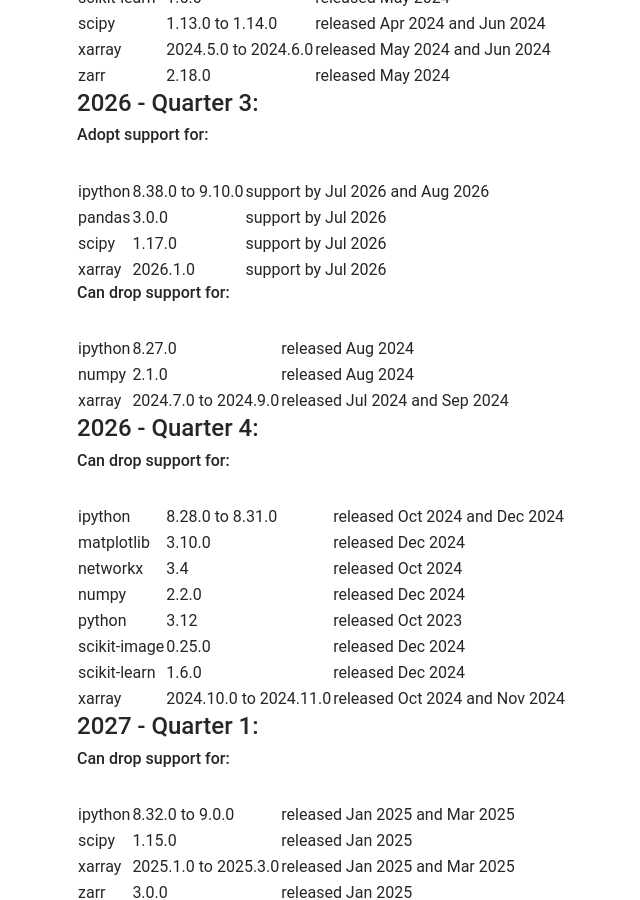
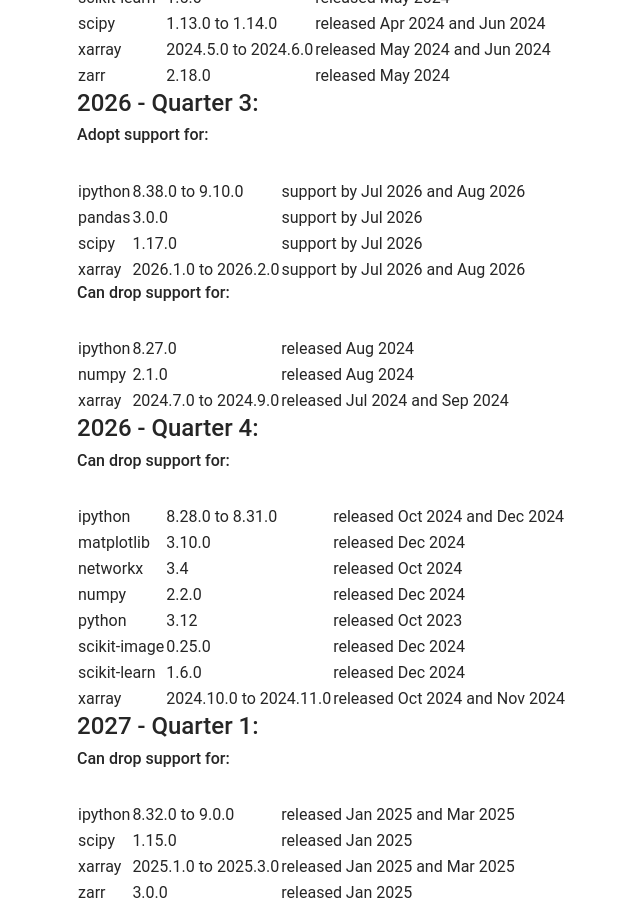
Before and after one commit to heliophysicsPy/heliophysicsPy.github.io, a Jekyll site: the page built from _pages/docs/phep-3/schedule.md, in a window 1280 px wide and 900 px high, scrolled down 1869 px. Shown: the whole window, without its empty margins (24-664 px from the left). Built offline with Jekyll 4.4.1, drawn with Linux system fonts in a browser that asks for light colours; nearby versions of some CDN libraries; our own code applies the rules of GitHub Pages for plain Markdown files; some of the changed text lies outside the part shown.

Commit message:
Update PHEP 3 support schedule [automated]

```diff
--- a/_pages/docs/phep-3/schedule.md
+++ b/_pages/docs/phep-3/schedule.md
@@ -97,12 +97,12 @@
 
 ###### Adopt support for:
 
-|         |                  |                                  |
-| ------- | ---------------- | -------------------------------- |
-| ipython | 8.38.0 to 9.10.0 | support by Jul 2026 and Aug 2026 |
-| pandas  | 3.0.0            | support by Jul 2026              |
-| scipy   | 1.17.0           | support by Jul 2026              |
-| xarray  | 2026.1.0         | support by Jul 2026              |
+|         |                      |                                  |
+| ------- | -------------------- | -------------------------------- |
+| ipython | 8.38.0 to 9.10.0     | support by Jul 2026 and Aug 2026 |
+| pandas  | 3.0.0                | support by Jul 2026              |
+| scipy   | 1.17.0               | support by Jul 2026              |
+| xarray  | 2026.1.0 to 2026.2.0 | support by Jul 2026 and Aug 2026 |
 
 ###### Can drop support for:
 
@@ -186,12 +186,12 @@
 
 ###### Can drop support for:
 
-|         |                  |                                |
-| ------- | ---------------- | ------------------------------ |
-| ipython | 8.38.0 to 9.10.0 | released Jan 2026 and Feb 2026 |
-| pandas  | 3.0.0            | released Jan 2026              |
-| scipy   | 1.17.0           | released Jan 2026              |
-| xarray  | 2026.1.0         | released Jan 2026              |
+|         |                      |                                |
+| ------- | -------------------- | ------------------------------ |
+| ipython | 8.38.0 to 9.10.0     | released Jan 2026 and Feb 2026 |
+| pandas  | 3.0.0                | released Jan 2026              |
+| scipy   | 1.17.0               | released Jan 2026              |
+| xarray  | 2026.1.0 to 2026.2.0 | released Jan 2026 and Feb 2026 |
 
 #### 2028 - Quarter 4:
 
```
Also changed, not shown: _pages/docs/phep-3/chart.md (+1 -0 lines).
